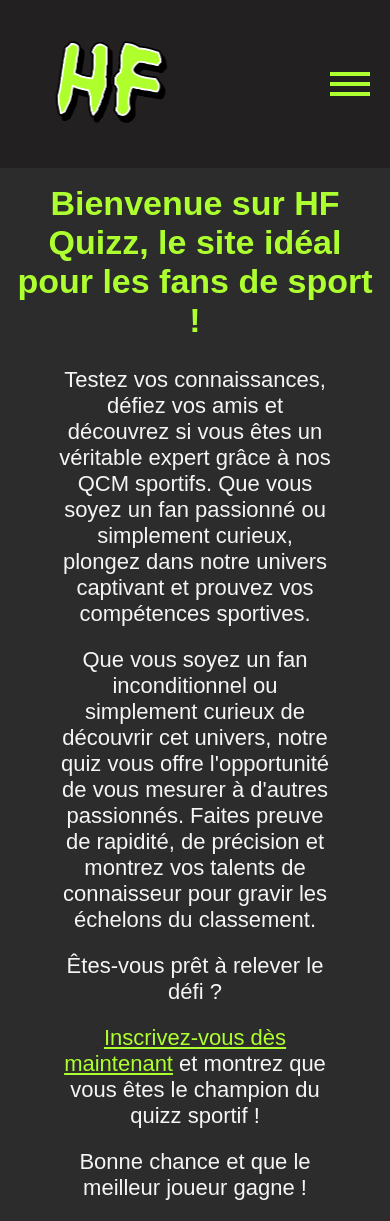
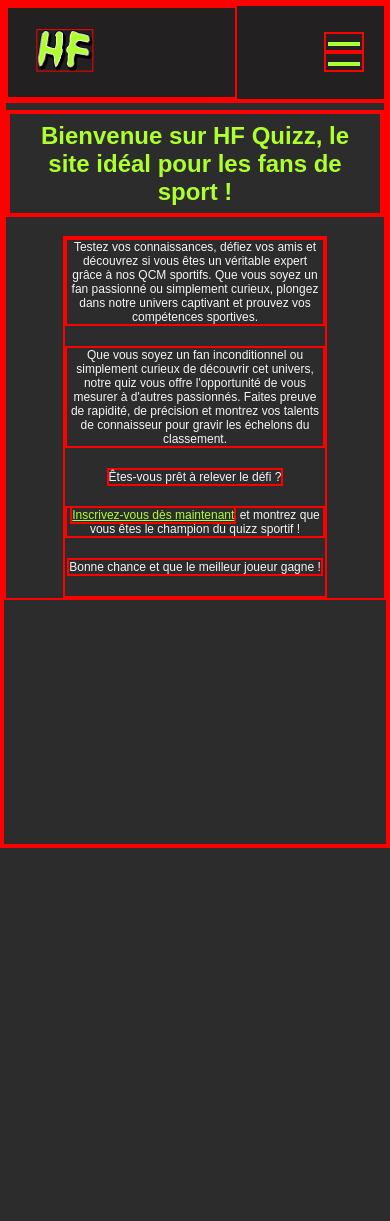
Before and after one commit to hichamzh/Quizz, a PHP site: page / in a window 390 px wide. After the commit the page ends 848 px from the top, so only its background shows below. Run offline with PHP 8.4, Linux system fonts and the light colour scheme.

Commit message:
fethi tu deuh

```diff
--- a/app/Composants/nav-bar.css
+++ b/app/Composants/nav-bar.css
@@ -25,6 +25,13 @@ a{
 
 .nav-bar img{
     transform: scale(0.5);
+
+}
+@media (max-width: 575px) {
+    .nav-bar img{
+        width: 50%;
+    }
+
 }
 .nav-right{
     display: flex;
--- a/app/Controllers/Controller_qcm.php
+++ b/app/Controllers/Controller_qcm.php
@@ -98,10 +98,9 @@ class Controller_qcm extends Controller
 
             $this->render("qcm", $data);
         } else {
-            echo "Terminer voici votre score : " . $_SESSION['score'];
+            $this->render('end_qcm');
             // $this->render('home', $_SESSION['score']);
         }
 
-
     }
 }
--- a/app/public/Css/home.css
+++ b/app/public/Css/home.css
@@ -2,6 +2,7 @@
   margin: 0;
   padding: 0;
   box-sizing: border-box;
+  border: solid 2px red;
 }
 
 body {
@@ -18,7 +19,7 @@ body {
 }
 
 .bienvenue h1 {
-  font-size: 34px;
+  font-size: 3vw;
   padding: 2%;
   color: greenyellow;
 }
@@ -66,3 +67,17 @@ body {
 /* Styles pour les écrans de taille moyenne (mobiles en mode paysage)(min-width: 576px) and (max-width: 767px)*/
 /* Styles pour les écrans de taille moyenne (tablettes en mode portrait) (min-width: 768px) and (max-width: 991px) */
 /* Styles pour les écrans de taille moyenne (tablettes en mode paysage) (min-width: 992px) and (max-width: 1199px)*/
+@media (max-width: 575px) {
+  .bienvenue h1 {
+    font-size: 24px;
+  }
+  .presentation p {
+    font-size: 12px;
+  }
+  .regles h3 {
+    font-size: 24px;
+  }
+  .container-bienvenue {
+    margin: auto;
+  }
+}
```
Also changed, not shown: app/Composants/footer.php (added, +10 -0 lines), app/Views/View_end_qcm.php (added, +16 -0 lines), app/public/Css/end_qcm.css (added, +10 -0 lines), app/Composants/footer.css (added).
